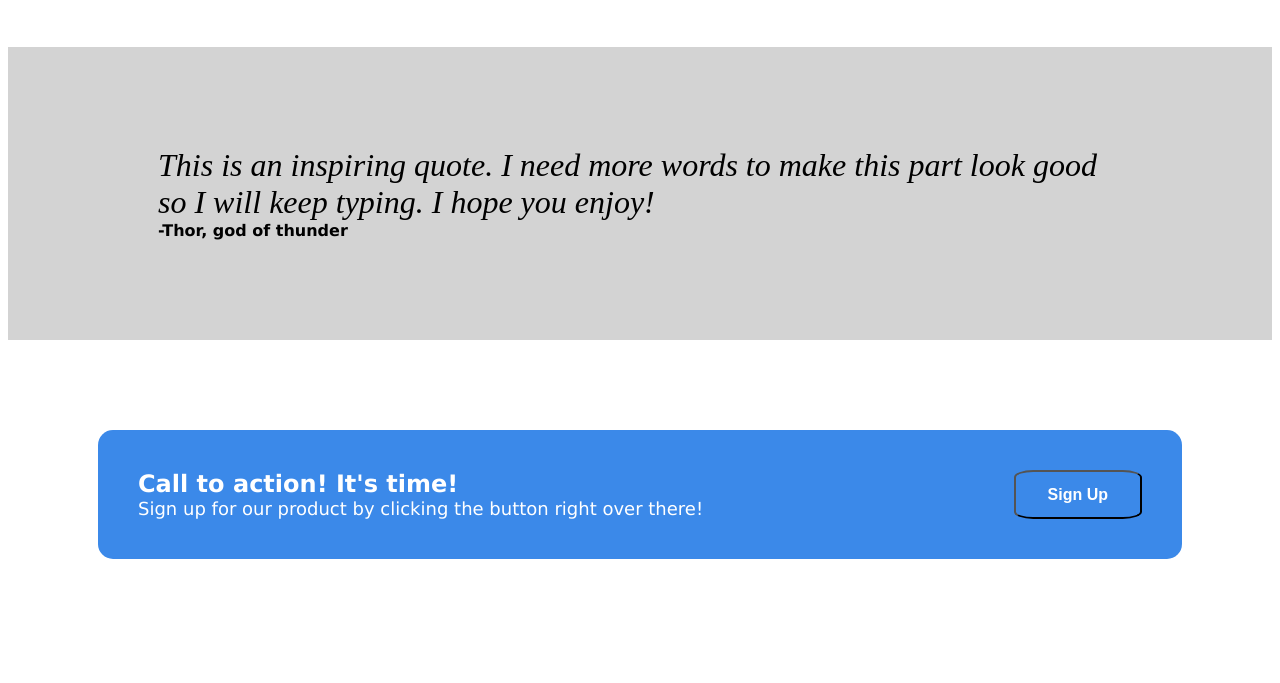
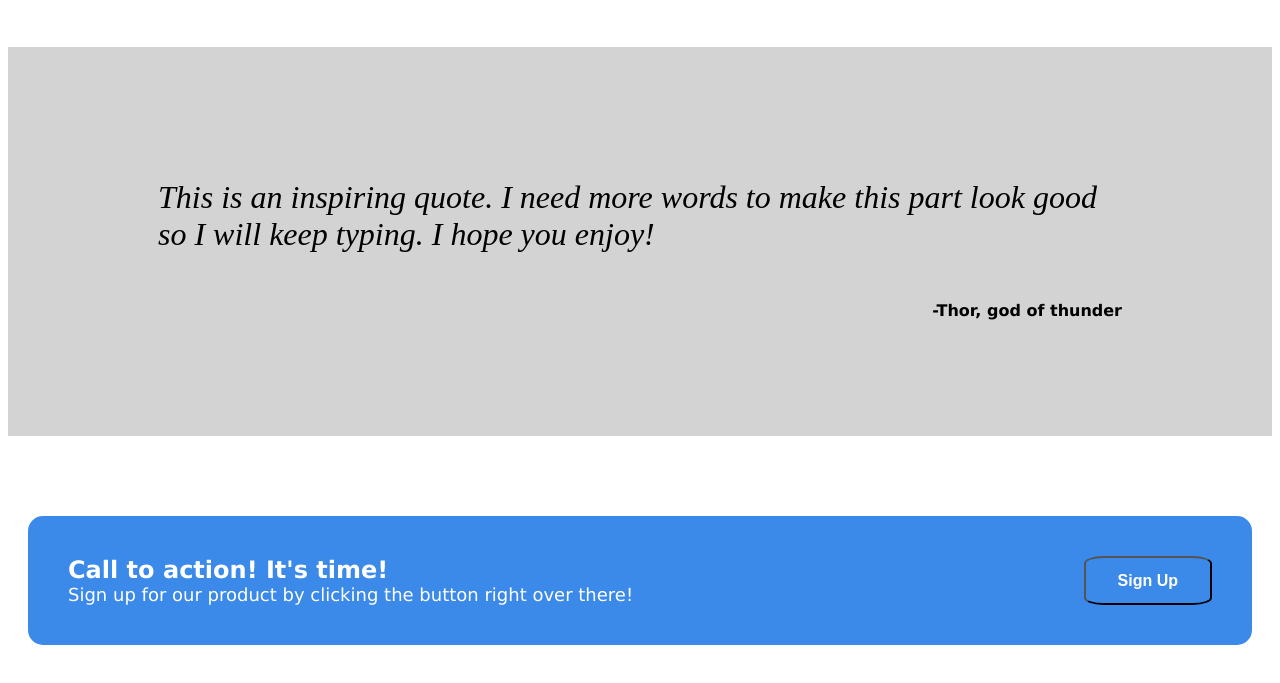
Before and after one commit to BillyMaysHere32/landing-page, a plain HTML site: page index.html in a window 1280 px wide. Shown: the part 545-1228 px from the top of the page. Before the commit the page ends 1202 px from the top, so only its background shows below. Drawn offline with Linux system fonts and the light colour scheme.

Commit message:
made style changes to container 2 and 3. Added footer and adjusted quote

```diff
--- a/index.html
+++ b/index.html
@@ -54,9 +54,10 @@
 
       </div>
       <div class="container3">
-          <div class="container3quote">This is an inspiring quote. I need more words to make this part look good so I will keep typing. I hope you enjoy!</div>
-          <div class="container3name">-Thor, god of thunder</div>
-
+          <div class="quote-wrapper">
+           <p class="container3quote">This is an inspiring quote. I need more words to make this part look good so I will keep typing. I hope you enjoy!</p>
+           <p class="container3name">-Thor, god of thunder</p>
+          </div>
       </div>
       <div class="n">
       <div class="footer">
--- a/style.css
+++ b/style.css
@@ -88,6 +88,11 @@ a{
 
 }
 
+.quote-wrapper {
+    display: flex;
+    flex-direction: column;
+}
+
 .container3quote {
     font-style: italic;
     font-size: xx-large;
@@ -96,6 +101,7 @@ a{
 
 .container3name {
     font-weight: 700;
+    align-self: flex-end;
 }
 
 .footer {
@@ -109,7 +115,7 @@ a{
 }
 .n {
     background-color: white;
-    margin: 90px;
+    margin: 80px 20px;
 }
 .ftitle {
     font-weight: 700;
```
